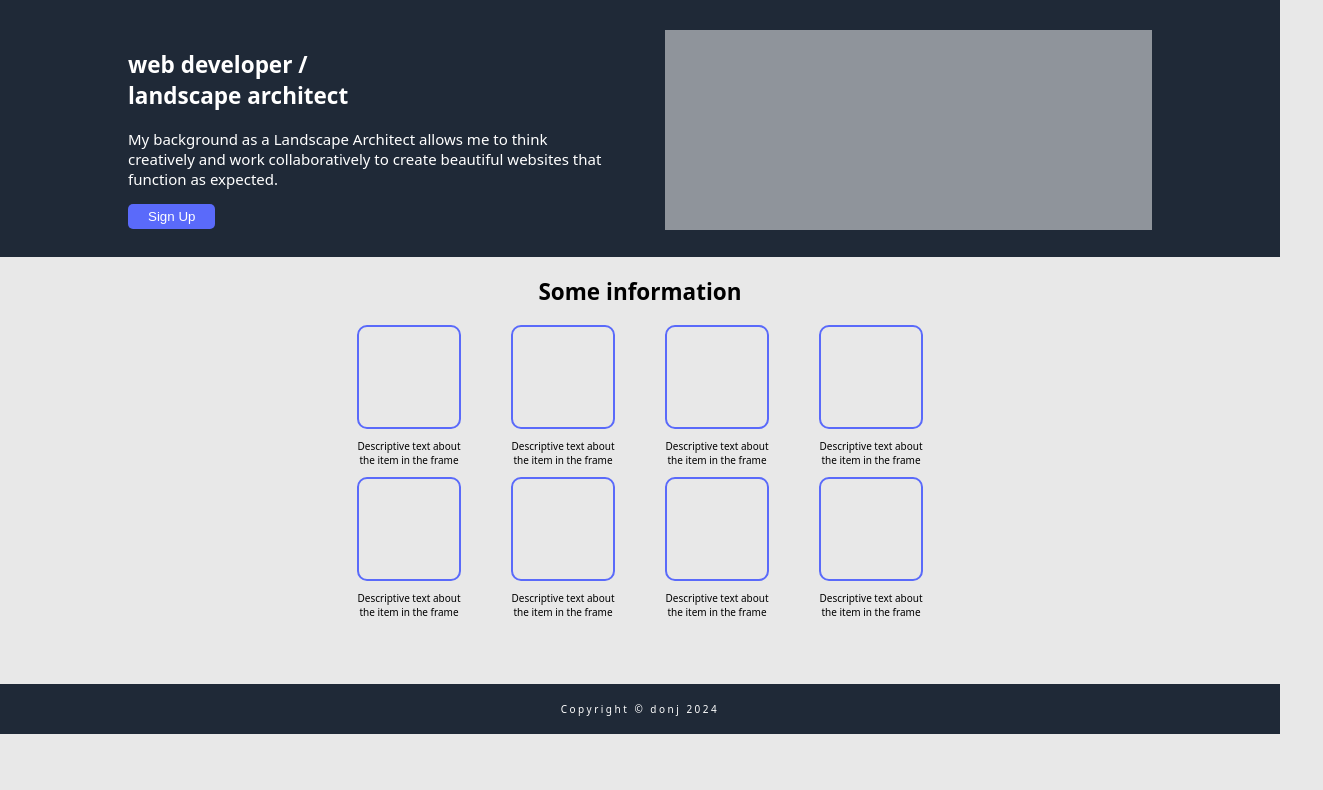
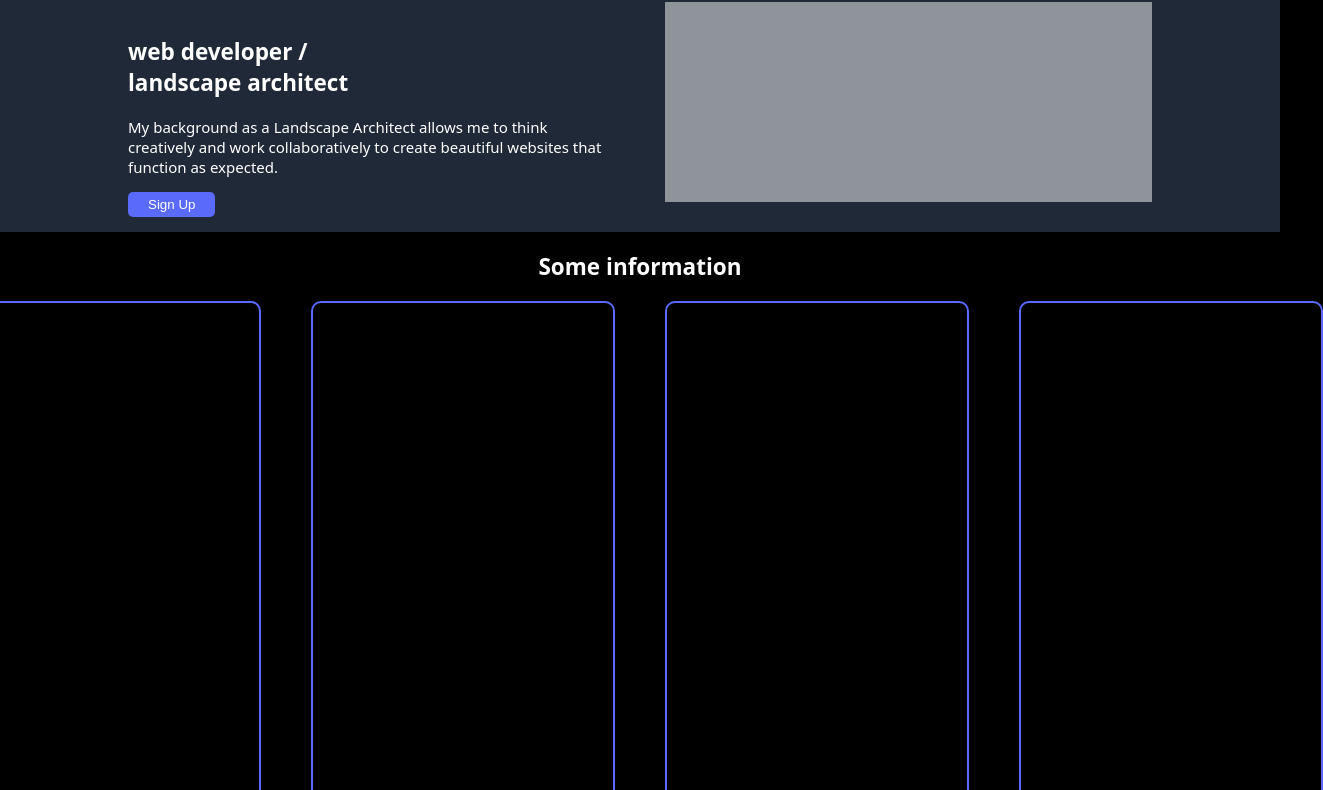
Before and after one commit to donjd/flexbox-practice-website, a plain HTML site: page index.html in a window 1280 px wide. Shown: the part 66-856 px from the top of the page, 1323 px wide, since content can reach past the window. Before the commit the page ends 800 px from the top, so only its background shows below. Drawn offline with Linux system fonts and the light colour scheme.

Commit message:
Change background color

```diff
--- a/style.css
+++ b/style.css
@@ -11,7 +11,8 @@ body {
     padding-right: 10%; */
     min-height: 100vh;
     margin: 0;
-    background-color: #e8e8e8;
+    background-color: #000000;
+    color: white;
 }
 
 header {
@@ -61,6 +62,7 @@ main {
     height: 200px;
     flex: 1 0 200px;
     margin-left: 0;
+    margin-bottom: 30px;
 }
 
 section > *, header > * {
@@ -91,8 +93,8 @@ section > *, header > * {
 
 .card .frame {
     border: 2px solid rgb(90, 106, 250);
-    height: 100px;
-    width: 100px;
+    height: 500px;
+    width: 300px;
     border-radius: 10px;
 }
 
```
